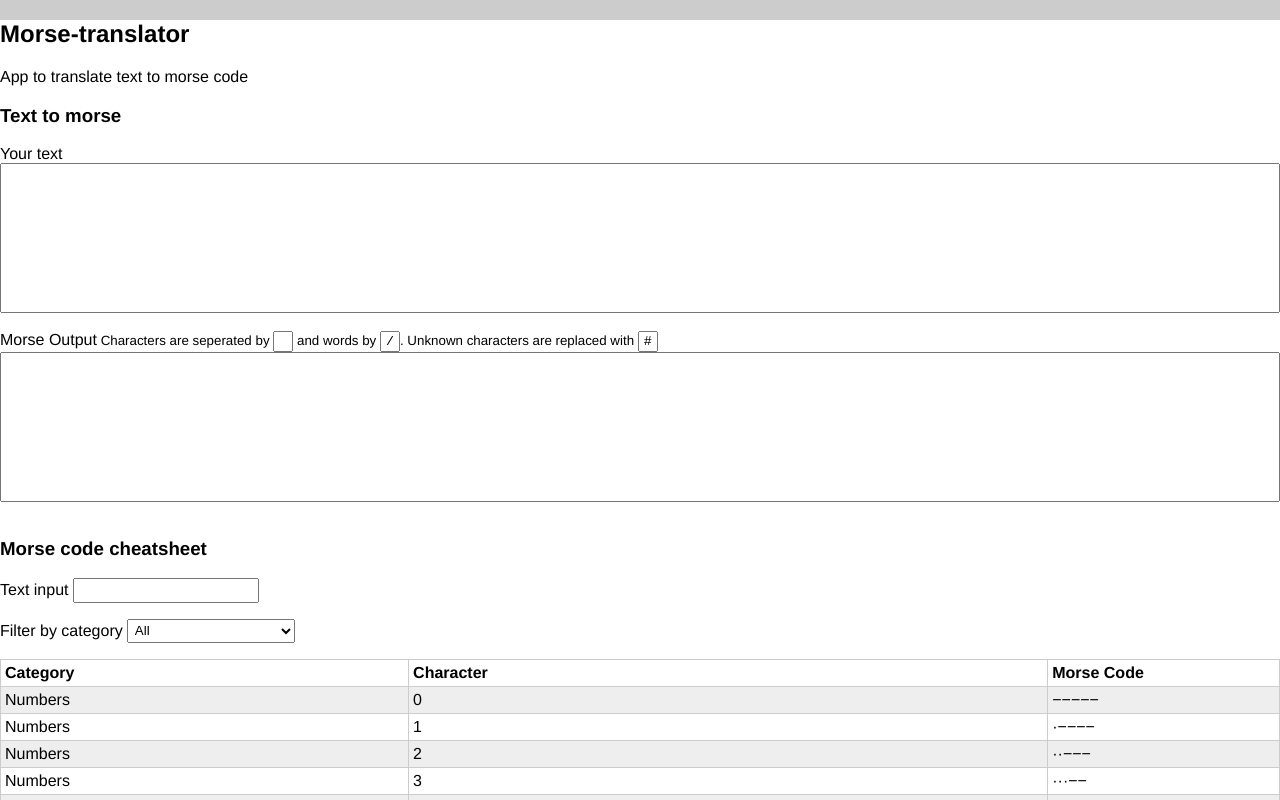
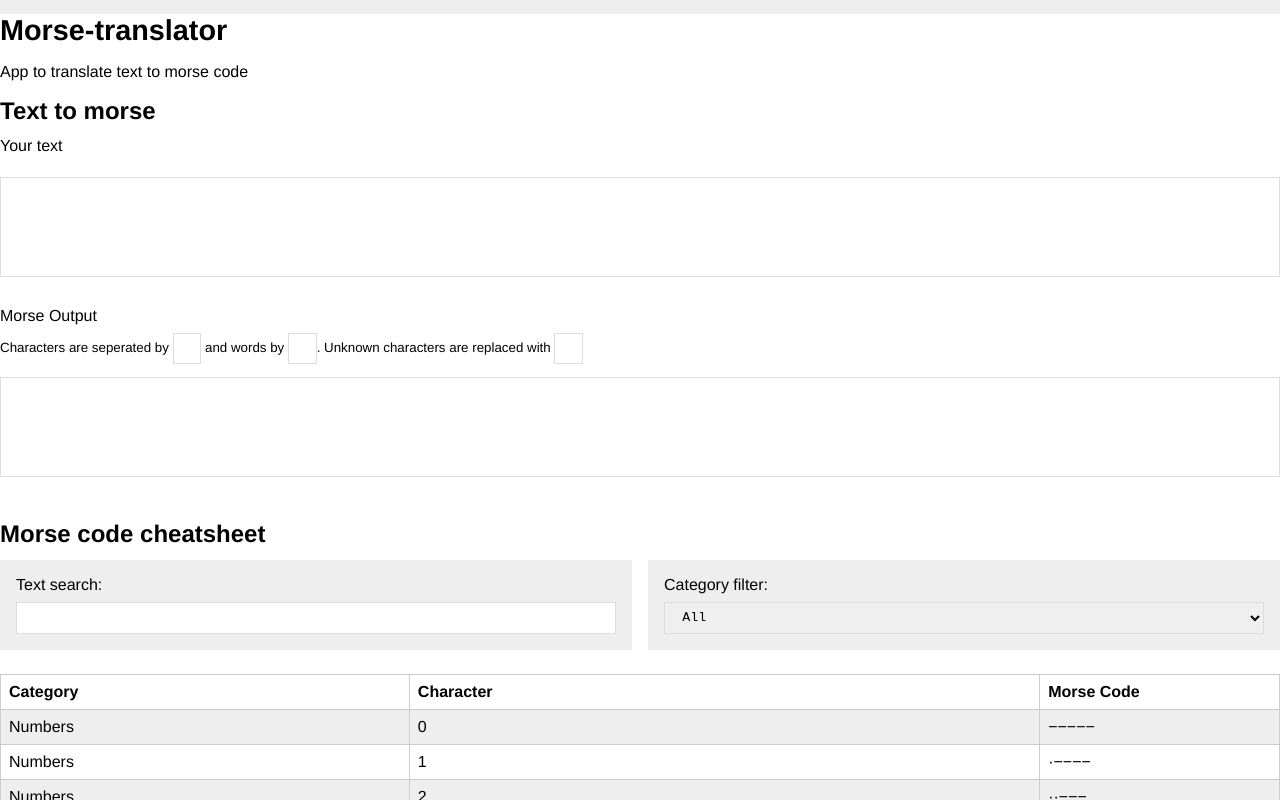
Before and after one commit to RomanKol/morse-app, a Vue app: page / in a window 1280 px wide. Shown: the top 800 px of the page. Built offline with nearby package versions, Linux system fonts and the light colour scheme.

Commit message:
updated styles

```diff
--- a/src/components/Morsecheatsheet.vue
+++ b/src/components/Morsecheatsheet.vue
@@ -4,18 +4,20 @@
       <h3>Morse code cheatsheet</h3>
     </header>
 
-    <label>
-      Text input
-      <input type="text" v-model="search">
-    </label>
+    <div class="filters">
+      <div class="input-form">
+        <label for="search">Text search:</label>
+        <input type="text" name="search" v-model="search">
+      </div>
 
-    <label>
-      Filter by category
-      <select v-model="category">
-        <option value="">All</option>
-        <option v-for="category in categories" v-bind:value='category'>{{ category }}</option>
-      </select>
-    </label>
+      <div class="input-form">
+        <label for="category">Category filter:</label>
+        <select name="category" v-model="category">
+          <option value="">All</option>
+          <option v-for="category in categories" v-bind:value='category'>{{ category }}</option>
+        </select>
+      </div>
+    </div>
 
     <div class="wrapper">
       <table>
@@ -83,15 +85,22 @@ export default {
   display: flex;
   flex-direction: column;
 
-  label {
-    flex: 1 1;
-    align-self: flex-start;
-    margin-bottom: 1em;
+  .filters {
+    display: flex;
+    flex-direction: row;
+    flex-wrap: wrap;
+    margin: -0.5em -0.5em 1em -0.5em;
+    >div {
+      flex: 1 1;
+      background-color: #eee;
+      padding: 1em;
+      margin: 0.5em;
+    }
   }
 
-  input,
   select {
-    padding: 0.2em;
+    padding: 0.5em 1em;
+    border: 1px solid #ddd
   }
 
   .wrapper {
@@ -100,16 +109,19 @@ export default {
     overflow-x: hidden;
     overflow-y: scroll;
   }
+
   table {
     list-style-type: none;
     width: 100%;
     border-collapse: collapse;
+
     th,
     td {
-      padding: 0.25rem;
+      padding: 0.5em;
       text-align: left;
       border: 1px solid #ccc;
     }
+
     tbody {
       tr:nth-child(odd) {
         background: #eee;
--- a/src/components/Morsetranslator.vue
+++ b/src/components/Morsetranslator.vue
@@ -52,6 +52,10 @@ export default {
 <style scoped lang='scss'>
 #coder {
 
+  label {
+    display: flex;
+  }
+
   small {
     input {
       width: 1.5em;
@@ -62,9 +66,9 @@ export default {
 
   textarea {
     width: 100%;
-    height: 150px;
+    height: 100px;
     resize: none;
-    margin-bottom: 1em;
+    margin: 1em 0 2em;
   }
 
   textarea,
--- a/src/scripts/morse2audio.js
+++ b/src/scripts/morse2audio.js
@@ -139,7 +139,6 @@ class morse2audio {
 
   getDuration(signal) {
     const tasks = this.signal2tasks(signal);
-    console.log(tasks);
     return tasks.reduce((sum, task) => sum + ((task[0] + task[1]) * this.dotduration), 0);
   }
 }
--- a/src/styles/global.scss
+++ b/src/styles/global.scss
@@ -2,7 +2,7 @@ body {
     font-family: 'Avenir', Helvetica, Arial, sans-serif;
     -webkit-font-smoothing: antialiased;
     -moz-osx-font-smoothing: grayscale;
-    background: #ccc;
+    background: #eee;
 
     padding: 0;
     margin: 0;
@@ -11,3 +11,62 @@ body {
 * {
     box-sizing: border-box;
 }
+
+h1 {
+  font-size: 2em;
+  margin: 0.5em 0;
+}
+
+h2 {
+  font-size: 1.8em;
+  margin: 0.5em 0;
+}
+
+h3 {
+  font-size: 1.5em;
+  margin: 0.5em 0;
+}
+
+.input-form {
+  display: flex;
+  flex-direction: column;
+
+
+  div {
+    display: flex;
+    flex-direction: row;
+    margin-bottom: 0.5em;
+  }
+
+  input {
+    flex: 4 4;
+    margin: 0;
+    padding: 0.5em 1em;
+    border: 1px solid #ddd;
+
+    &:read-only {
+      color: #666;
+      width: 6em;
+    }
+  }
+
+  input ~ span {
+    flex: 1 1;
+    background-color: #ddd;
+    text-align: center;
+    padding: 0.5em;
+    font-family: Courier New, Courier, monospace;
+  }
+}
+
+label {
+  display: flex;
+  align-items: flex-end;
+  margin-bottom: 0.5em;
+}
+
+textarea, input, select {
+  font-family: Courier New, Courier, monospace;
+  border: 1px solid #ddd;
+  padding: 0.5em 1em;
+}
```
Also changed, not shown: src/components/Morseaudioplayer.vue (+73 -22 lines).
